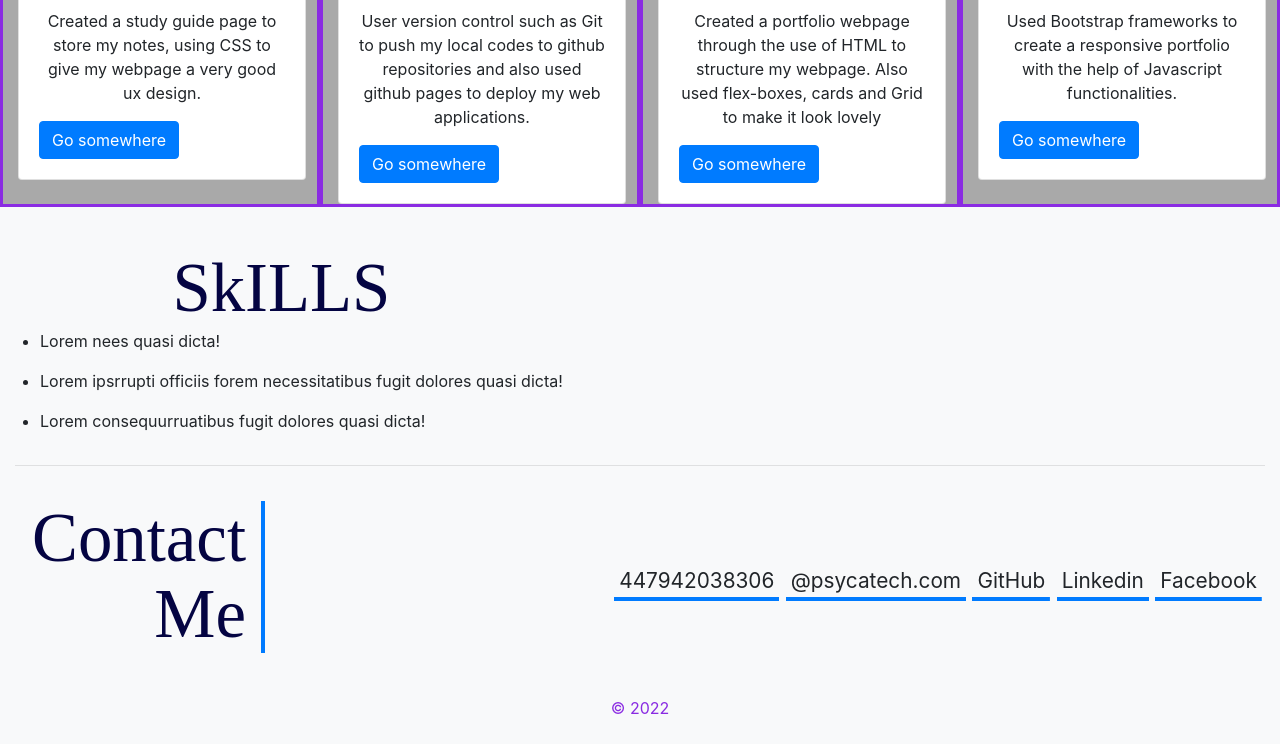
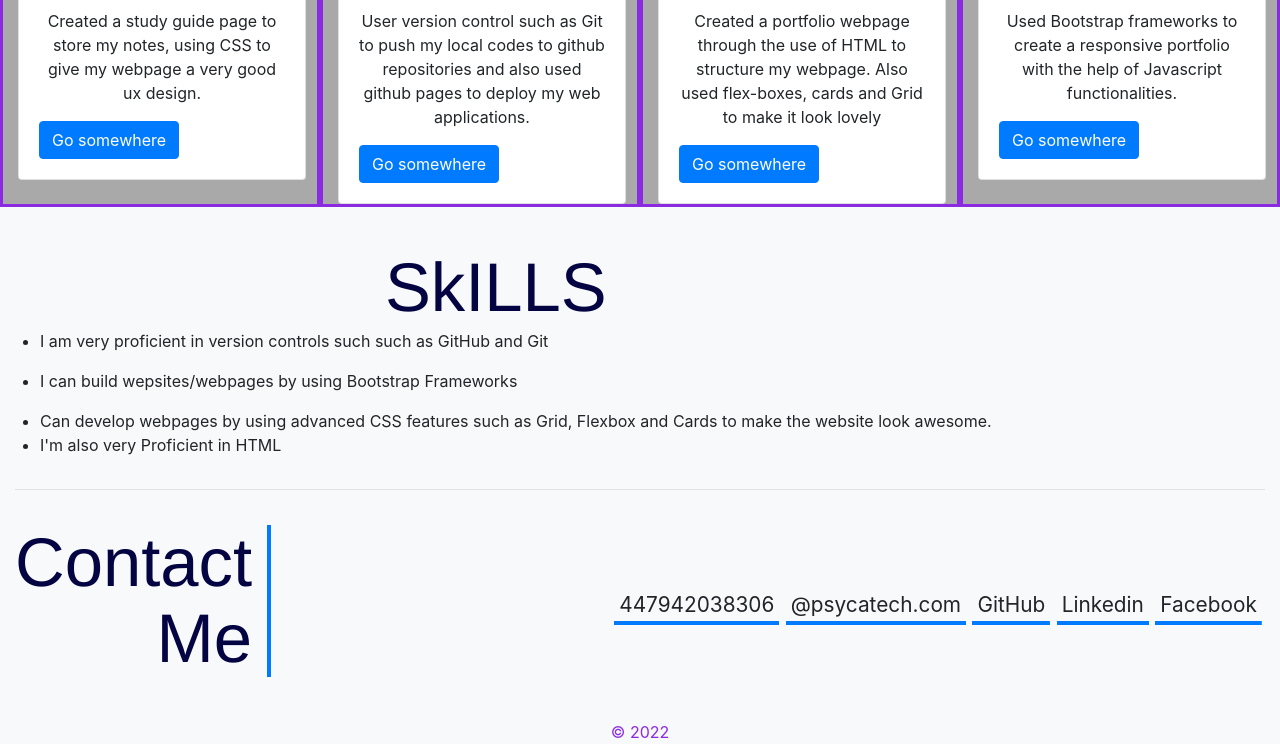
Before and after one commit to Damiennsoh/Bootstrap-Portfolio, a plain HTML site: page index.html in a window 1280 px wide. Shown: the part 961-1705 px from the top of the page. Before the commit the page ends 1681 px from the top, so only its background shows below. Drawn offline with nearby package versions, Linux system fonts and the light colour scheme.

Commit message:
updated HTML and CSS files

```diff
--- a/css/style.css
+++ b/css/style.css
@@ -89,6 +89,7 @@ nav :hover{
   margin: 0px;
   text-align: center;
   font-size: 4.3rem;
+  font-family: 'Franklin Gothic Medium', 'Arial Narrow', Arial, sans-serif;
  }
 
  .page-section {
@@ -108,6 +109,7 @@ nav :hover{
   border-right: 4px solid var(--primary);
   line-height: 1.1;
   font-size: 4.3rem;
+  font-family: 'Franklin Gothic Medium', 'Arial Narrow', Arial, sans-serif;
 }
 
 .contact address {
--- a/index.html
+++ b/index.html
@@ -111,11 +111,12 @@
 <div class="img-container" id="skills">
   <h2>SkILLS</h2>
   <ul>
-    <li>Lorem nees quasi dicta!</li>
+    <li>I am very proficient in version controls such such as GitHub and Git</li>
     <p></p>
-    <li>Lorem ipsrrupti officiis forem necessitatibus fugit dolores quasi dicta!</li>
+    <li>I can build wepsites/webpages by using Bootstrap  Frameworks</li>
     <p></p>
-    <li>Lorem  consequurruatibus fugit dolores quasi dicta!</li>
+    <li>Can develop webpages by using advanced CSS features such as Grid, Flexbox and Cards to make the website look awesome.</li>
+    <li>I'm also very Proficient in HTML</li>
   </ul>
 </div>
 </div>
```
